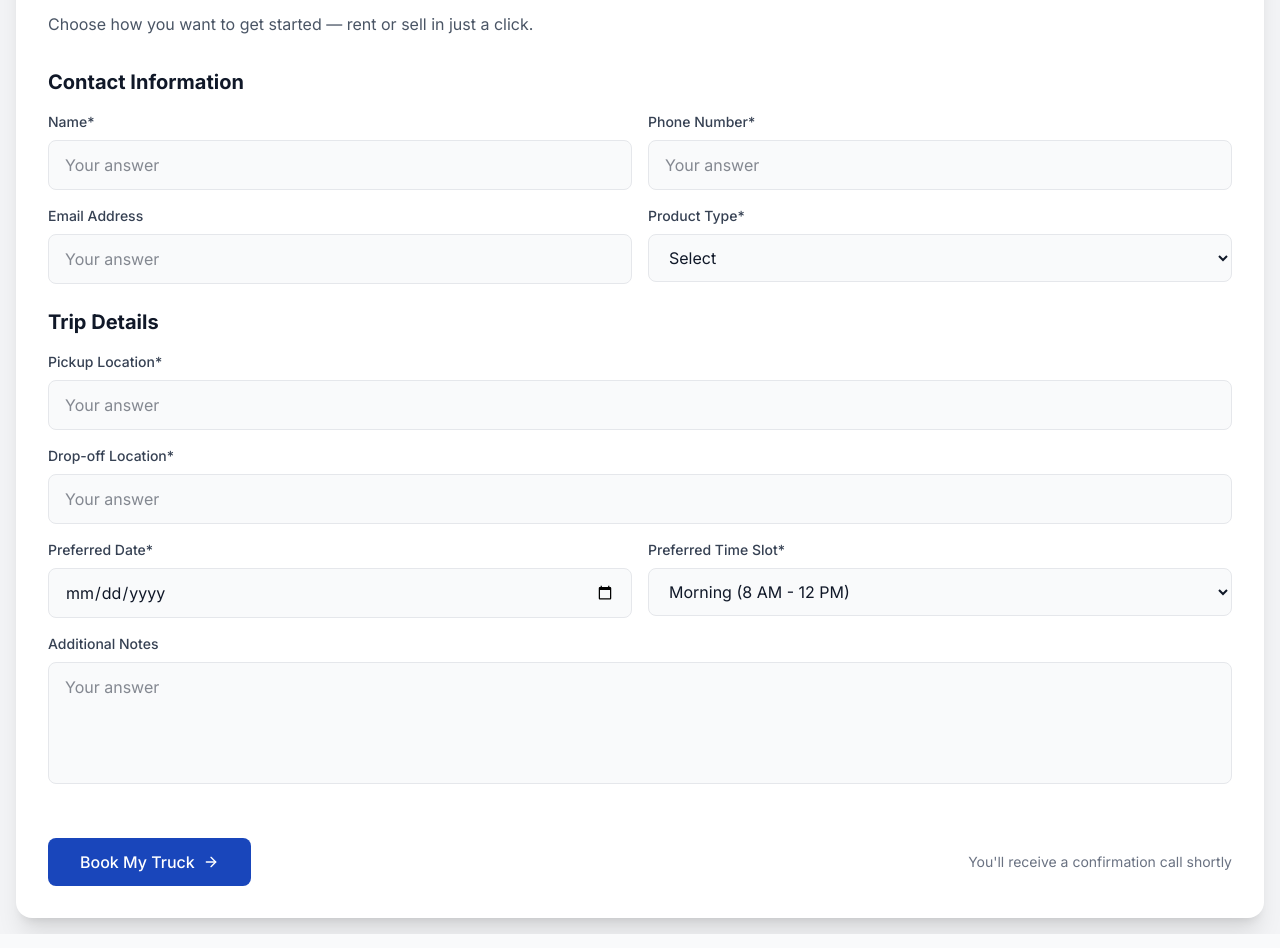
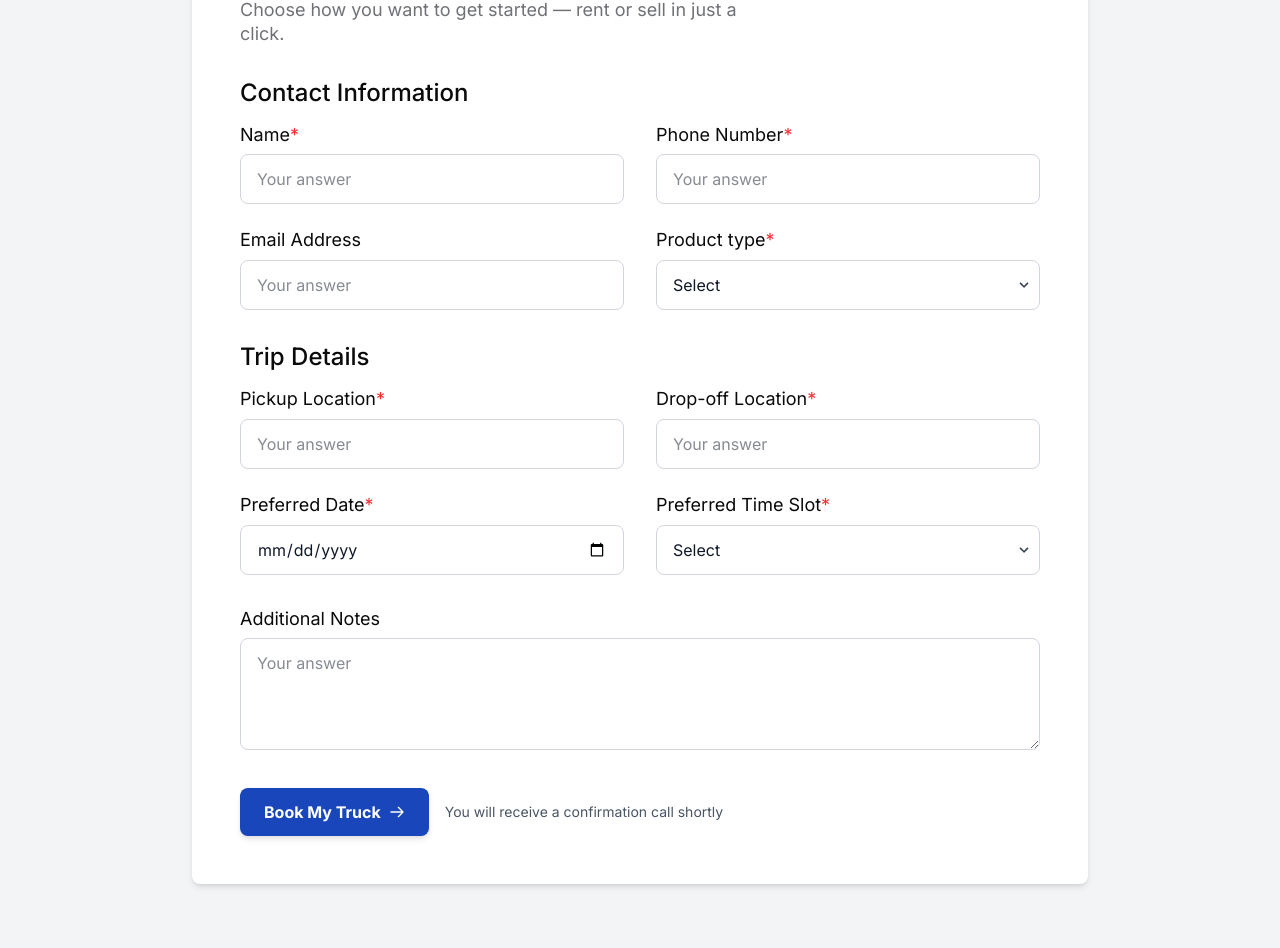
Before and after one commit to FaiyazAwsaf/arambo-website, a Next.js app: page /book-a-truck/form in a window 1280 px wide. Shown: the part 477-1425 px from the top of the page. Built offline with nearby package versions, Linux system fonts and the light colour scheme.

Commit message:
modified truck booking form

```diff
--- a/src/app/book-a-truck/page.tsx
+++ b/src/app/book-a-truck/page.tsx
@@ -47,7 +47,7 @@ const BookAtruck = () => {
         </p>
       </div>
 
-      <a href="/form/page.tsx">
+      <a href="/book-a-truck/form">
         <div className="flex flex-col items-center">
           {trucksData.map((truck) => (
             <TruckCard
--- a/src/components/TruckBookingForm.tsx
+++ b/src/components/TruckBookingForm.tsx
@@ -1,244 +1,224 @@
-"use client";
+'use client';
 
-import { useState } from "react";
-import { ArrowLeft, ArrowRight } from "lucide-react";
+import React, { useState, FormEvent } from 'react';
 
-interface Truck {
-  id: number;
-  name: string;
-  description: string;
-  capacity: string;
-  image: string;
-  category: string;
-}
+const TruckForm = () => {
+  const [name, setName] = useState<string>('');
+  const [phoneNumber, setPhoneNumber] = useState<string>('');
+  const [email, setEmail] = useState<string>('');
+  const [productType, setProductType] = useState<string>('');
+  const [pickupLocation, setPickupLocation] = useState<string>('');
+  const [dropoffLocation, setDropoffLocation] = useState<string>('');
+  const [preferredDate, setPreferredDate] = useState<string>('');
+  const [preferredTimeSlot, setPreferredTimeSlot] = useState<string>('');
+  const [additionalNotes, setAdditionalNotes] = useState<string>('');
 
-interface TruckBookingFormProps {
-  selectedTruck: Truck | null;
-  onBack: () => void;
-}
-
-const TruckBookingForm: React.FC<TruckBookingFormProps> = ({ selectedTruck, onBack }) => {
-  const [formData, setFormData] = useState({
-    name: "",
-    phone: "",
-    email: "",
-    productType: "",
-    pickupLocation: "",
-    dropoffLocation: "",
-    preferredDate: "",
-    preferredTimeSlot: "Morning (8 AM - 12 PM)",
-    additionalNotes: ""
+  // Explicit type for the event parameter in handleSubmit
+  const handleSubmit = (e: FormEvent) => {
+    e.preventDefault();
+    // API integration here
+    console.log({
+      name,
+      phoneNumber,
+      email,
+      productType,
+      pickupLocation,
+      dropoffLocation,
+      preferredDate,
+      preferredTimeSlot,
+      additionalNotes,
     });
-
-  const handleInputChange = (e: React.ChangeEvent<HTMLInputElement | HTMLTextAreaElement | HTMLSelectElement>) => {
-    const { name, value } = e.target;
-    setFormData(prev => ({
-      ...prev,
-      [name]: value
-    }));
-  };
-
-  const handleSubmit = (e: React.FormEvent) => {
-    e.preventDefault();
-    // Handle form submission
-    console.log("Booking submitted:", formData, selectedTruck);
-    alert("Your booking request has been submitted! You'll receive a confirmation call shortly.");
+    alert('Form submitted! You will receive a confirmation call shortly.');
   };
 
   return (
-    <div className="bg-white rounded-2xl shadow-xl overflow-hidden">
-      {/* Header */}
-      <div className="bg-gradient-to-r from-[#1946BB] to-[#0D2B7A] text-white p-6">
-        <div className="flex items-center gap-4 mb-4">
-          <button
-            onClick={onBack}
-            className="p-2 hover:bg-white/10 rounded-full transition-colors"
-          >
-            <ArrowLeft size={20} />
-          </button>
-          <h2 className="text-2xl font-bold">Trip Details</h2>
-        </div>
-
-        <div className="bg-white/10 backdrop-blur-sm rounded-lg px-4 py-2 inline-block">
-          <span className="text-sm font-medium">Truck Transportation</span>
-        </div>
-      </div>
-
-      <div className="p-8">
-        <p className="text-gray-600 mb-8">
+    <div className="min-h-screen bg-gray-100 p-4 sm:p-6 md:p-8 lg:p-12 font-inter flex justify-center">
+      <div className="w-full max-w-4xl bg-white rounded-lg shadow-md p-6 sm:p-8 md:p-10 lg:p-12">
+        {/* Header Section */}
+        <h2 className="h2 text-Arambo-Black mb-2">Trip Details</h2>
+        <p className="label-18 text-Arambo-Text mb-8 max-w-lg">
           Choose how you want to get started — rent or sell in just a click.
         </p>
 
-        <form onSubmit={handleSubmit} className="space-y-6">
-          {/* Contact Information */}
+        <form onSubmit={handleSubmit}>
+          {/* Contact Information Section */}
+          <h3 className="h4 text-Arambo-Black mb-4">Contact Information</h3>
+          <div className="grid grid-cols-1 md:grid-cols-2 gap-x-8 gap-y-6 mb-8">
+            {/* Name */}
             <div>
-            <h3 className="text-xl font-bold text-gray-900 mb-4">Contact Information</h3>
-
-            <div className="grid grid-cols-1 md:grid-cols-2 gap-4 mb-4">
-              <div>
-                <label className="block text-sm font-medium text-gray-700 mb-2">
-                  Name*
+              <label htmlFor="name" className="block label-18 text-Arambo-Black mb-2">
+                Name<span className="text-red-500">*</span>
               </label>
               <input
                 type="text"
-                  name="name"
-                  value={formData.name}
-                  onChange={handleInputChange}
+                id="name"
+                className="w-full px-4 py-3 border border-gray-300 rounded-lg focus:outline-none focus:ring-2 focus:ring-blue-500"
                 placeholder="Your answer"
-                  className="w-full px-4 py-3 bg-gray-50 border border-gray-200 rounded-lg focus:outline-none focus:ring-2 focus:ring-blue-500 focus:border-transparent"
+                value={name}
+                onChange={(e) => setName(e.target.value)}
                 required
               />
             </div>
-
+            {/* Phone Number */}
             <div>
-                <label className="block text-sm font-medium text-gray-700 mb-2">
-                  Phone Number*
+              <label htmlFor="phoneNumber" className="block label-18 text-Arambo-Black mb-2">
+                Phone Number<span className="text-red-500">*</span>
               </label>
               <input
                 type="tel"
-                  name="phone"
-                  value={formData.phone}
-                  onChange={handleInputChange}
+                id="phoneNumber"
+                className="w-full px-4 py-3 border border-gray-300 rounded-lg focus:outline-none focus:ring-2 focus:ring-blue-500"
                 placeholder="Your answer"
-                  className="w-full px-4 py-3 bg-gray-50 border border-gray-200 rounded-lg focus:outline-none focus:ring-2 focus:ring-blue-500 focus:border-transparent"
+                value={phoneNumber}
+                onChange={(e) => setPhoneNumber(e.target.value)}
                 required
               />
             </div>
-            </div>
-
-            <div className="grid grid-cols-1 md:grid-cols-2 gap-4">
+            {/* Email Address */}
             <div>
-                <label className="block text-sm font-medium text-gray-700 mb-2">
+              <label htmlFor="email" className="block label-18 text-Arambo-Black mb-2">
                 Email Address
               </label>
               <input
                 type="email"
-                  name="email"
-                  value={formData.email}
-                  onChange={handleInputChange}
+                id="email"
+                className="w-full px-4 py-3 border border-gray-300 rounded-lg focus:outline-none focus:ring-2 focus:ring-blue-500"
                 placeholder="Your answer"
-                  className="w-full px-4 py-3 bg-gray-50 border border-gray-200 rounded-lg focus:outline-none focus:ring-2 focus:ring-blue-500 focus:border-transparent"
+                value={email}
+                onChange={(e) => setEmail(e.target.value)}
               />
             </div>
-
+            {/* Product Type */}
             <div>
-                <label className="block text-sm font-medium text-gray-700 mb-2">
-                  Product Type*
+              <label htmlFor="productType" className="block label-18 text-Arambo-Black mb-2">
+                Product type<span className="text-red-500">*</span>
               </label>
+              <div className="relative">
                 <select
-                  name="productType"
-                  value={formData.productType}
-                  onChange={handleInputChange}
-                  className="w-full px-4 py-3 bg-gray-50 border border-gray-200 rounded-lg focus:outline-none focus:ring-2 focus:ring-blue-500 focus:border-transparent"
+                  id="productType"
+                  className="w-full px-4 py-3 border border-gray-300 rounded-lg appearance-none focus:outline-none focus:ring-2 focus:ring-blue-500 bg-white pr-10"
+                  value={productType}
+                  onChange={(e) => setProductType(e.target.value)}
                   required
                 >
-                  <option value="">Select</option>
-                  <option value="household">Household Items</option>
-                  <option value="office">Office Equipment</option>
-                  <option value="furniture">Furniture</option>
-                  <option value="electronics">Electronics</option>
+                  <option value="" disabled>Select</option>
+                  <option value="perishable">Perishable Goods</option>
+                  <option value="non-perishable">Non-Perishable Goods</option>
+                  <option value="fragile">Fragile Items</option>
                   <option value="other">Other</option>
                 </select>
+                <div className="pointer-events-none absolute inset-y-0 right-0 flex items-center px-2 text-gray-700">
+                  <svg className="fill-current h-4 w-4" xmlns="http://www.w3.org/2000/svg" viewBox="0 0 20 20">
+                    <path d="M9.293 12.95l.707.707L15.657 8l-1.414-1.414L10 10.828 5.757 6.586 4.343 8z"/>
+                  </svg>
+                </div>
               </div>
             </div>
           </div>
 
-          {/* Trip Details */}
+          {/* Trip Details Section */}
+          <h3 className="h4 text-Arambo-Black mb-4">Trip Details</h3>
+          <div className="grid grid-cols-1 md:grid-cols-2 gap-x-8 gap-y-6 mb-8">
+            {/* Pickup Location */}
             <div>
-            <h3 className="text-xl font-bold text-gray-900 mb-4">Trip Details</h3>
-
-            <div className="space-y-4">
-              <div>
-                <label className="block text-sm font-medium text-gray-700 mb-2">
-                  Pickup Location*
+              <label htmlFor="pickupLocation" className="block label-18 text-Arambo-Black mb-2">
+                Pickup Location<span className="text-red-500">*</span>
               </label>
               <input
                 type="text"
-                  name="pickupLocation"
-                  value={formData.pickupLocation}
-                  onChange={handleInputChange}
+                id="pickupLocation"
+                className="w-full px-4 py-3 border border-gray-300 rounded-lg focus:outline-none focus:ring-2 focus:ring-blue-500"
                 placeholder="Your answer"
-                  className="w-full px-4 py-3 bg-gray-50 border border-gray-200 rounded-lg focus:outline-none focus:ring-2 focus:ring-blue-500 focus:border-transparent"
+                value={pickupLocation}
+                onChange={(e) => setPickupLocation(e.target.value)}
                 required
               />
             </div>
-
+            {/* Drop-off Location */}
             <div>
-                <label className="block text-sm font-medium text-gray-700 mb-2">
-                  Drop-off Location*
+              <label htmlFor="dropoffLocation" className="block label-18 text-Arambo-Black mb-2">
+                Drop-off Location<span className="text-red-500">*</span>
               </label>
               <input
                 type="text"
-                  name="dropoffLocation"
-                  value={formData.dropoffLocation}
-                  onChange={handleInputChange}
+                id="dropoffLocation"
+                className="w-full px-4 py-3 border border-gray-300 rounded-lg focus:outline-none focus:ring-2 focus:ring-blue-500"
                 placeholder="Your answer"
-                  className="w-full px-4 py-3 bg-gray-50 border border-gray-200 rounded-lg focus:outline-none focus:ring-2 focus:ring-blue-500 focus:border-transparent"
+                value={dropoffLocation}
+                onChange={(e) => setDropoffLocation(e.target.value)}
                 required
               />
             </div>
-
-              <div className="grid grid-cols-1 md:grid-cols-2 gap-4">
+            {/* Preferred Date */}
             <div>
-                  <label className="block text-sm font-medium text-gray-700 mb-2">
-                    Preferred Date*
+              <label htmlFor="preferredDate" className="block label-18 text-Arambo-Black mb-2">
+                Preferred Date<span className="text-red-500">*</span>
               </label>
               <input
-                    type="date"
-                    name="preferredDate"
-                    value={formData.preferredDate}
-                    onChange={handleInputChange}
-                    className="w-full px-4 py-3 bg-gray-50 border border-gray-200 rounded-lg focus:outline-none focus:ring-2 focus:ring-blue-500 focus:border-transparent"
+                type="date" // Using type="date" for native date picker
+                id="preferredDate"
+                className="w-full px-4 py-3 border border-gray-300 rounded-lg focus:outline-none focus:ring-2 focus:ring-blue-500"
+                placeholder="dd:mm:yyyy"
+                value={preferredDate}
+                onChange={(e) => setPreferredDate(e.target.value)}
                 required
               />
             </div>
-
+            {/* Preferred Time Slot */}
             <div>
-                  <label className="block text-sm font-medium text-gray-700 mb-2">
-                    Preferred Time Slot*
+              <label htmlFor="preferredTimeSlot" className="block label-18 text-Arambo-Black mb-2">
+                Preferred Time Slot<span className="text-red-500">*</span>
               </label>
+              <div className="relative">
                 <select
-                    name="preferredTimeSlot"
-                    value={formData.preferredTimeSlot}
-                    onChange={handleInputChange}
-                    className="w-full px-4 py-3 bg-gray-50 border border-gray-200 rounded-lg focus:outline-none focus:ring-2 focus:ring-blue-500 focus:border-transparent"
+                  id="preferredTimeSlot"
+                  className="w-full px-4 py-3 border border-gray-300 rounded-lg appearance-none focus:outline-none focus:ring-2 focus:ring-blue-500 bg-white pr-10"
+                  value={preferredTimeSlot}
+                  onChange={(e) => setPreferredTimeSlot(e.target.value)}
                   required
                 >
-                    <option value="Morning (8 AM - 12 PM)">Morning (8 AM - 12 PM)</option>
-                    <option value="Afternoon (12 PM - 4 PM)">Afternoon (12 PM - 4 PM)</option>
-                    <option value="Evening (4 PM - 8 PM)">Evening (4 PM - 8 PM)</option>
+                  <option value="" disabled>Select</option>
+                  <option value="morning">Morning (8 AM – 12 PM)</option>
+                  <option value="afternoon">Afternoon (12 PM – 4 PM)</option>
+                  <option value="evening">Evening (4 PM – 8 PM)</option>
                 </select>
+                <div className="pointer-events-none absolute inset-y-0 right-0 flex items-center px-2 text-gray-700">
+                  <svg className="fill-current h-4 w-4" xmlns="http://www.w3.org/2000/svg" viewBox="0 0 20 20">
+                    <path d="M9.293 12.95l.707.707L15.657 8l-1.414-1.414L10 10.828 5.757 6.586 4.343 8z"/>
+                  </svg>
                 </div>
-              </div>
-
-              <div>
-                <label className="block text-sm font-medium text-gray-700 mb-2">
-                  Additional Notes
-                </label>
-                <textarea
-                  name="additionalNotes"
-                  value={formData.additionalNotes}
-                  onChange={handleInputChange}
-                  placeholder="Your answer"
-                  rows={4}
-                  className="w-full px-4 py-3 bg-gray-50 border border-gray-200 rounded-lg focus:outline-none focus:ring-2 focus:ring-blue-500 focus:border-transparent resize-none"
-                />
               </div>
             </div>
           </div>
 
-          {/* Submit Button */}
-          <div className="flex items-center justify-between pt-6">
+          {/* Additional Notes */}
+          <div className="mb-8">
+            <label htmlFor="additionalNotes" className="block label-18 text-Arambo-Black mb-2">
+              Additional Notes
+            </label>
+            <textarea
+              id="additionalNotes"
+              className="w-full px-4 py-3 border border-gray-300 rounded-lg focus:outline-none focus:ring-2 focus:ring-blue-500 h-28 resize-y"
+              placeholder="Your answer"
+              value={additionalNotes}
+              onChange={(e) => setAdditionalNotes(e.target.value)}
+            ></textarea>
+          </div>
+
+          {/* Submit Button and Confirmation Message */}
+          <div className="flex flex-col sm:flex-row items-center gap-4">
             <button
               type="submit"
-              className="bg-[#1946BB] text-white px-8 py-3 rounded-lg font-medium hover:bg-[#0D2B7A] transition-colors flex items-center gap-2"
+              className="bg-Arambo-Accent hover:bg-blue-800 text-white font-bold py-3 px-6 rounded-lg shadow-md
+                         transition duration-300 ease-in-out transform hover:scale-105 flex items-center gap-2"
             >
               Book My Truck
-              <ArrowRight size={16} />
+              <svg className="w-4 h-4" fill="none" stroke="currentColor" viewBox="0 0 24 24" xmlns="http://www.w3.org/2000/svg">
+                <path strokeLinecap="round" strokeLinejoin="round" strokeWidth="2" d="M14 5l7 7m0 0l-7 7m7-7H3"></path>
+              </svg>
             </button>
-
-            <p className="text-sm text-gray-500">
-              You&apos;ll receive a confirmation call shortly
+            <p className="text-gray-600 text-sm mt-2 sm:mt-0">
+              You will receive a confirmation call shortly
             </p>
           </div>
         </form>
@@ -247,4 +227,4 @@ const TruckBookingForm: React.FC<TruckBookingFormProps> = ({ selectedTruck, onBa
   );
 };
 
-export default TruckBookingForm;
+export default TruckForm;
```
Lines whose indentation alone changed are shown as unchanged.
